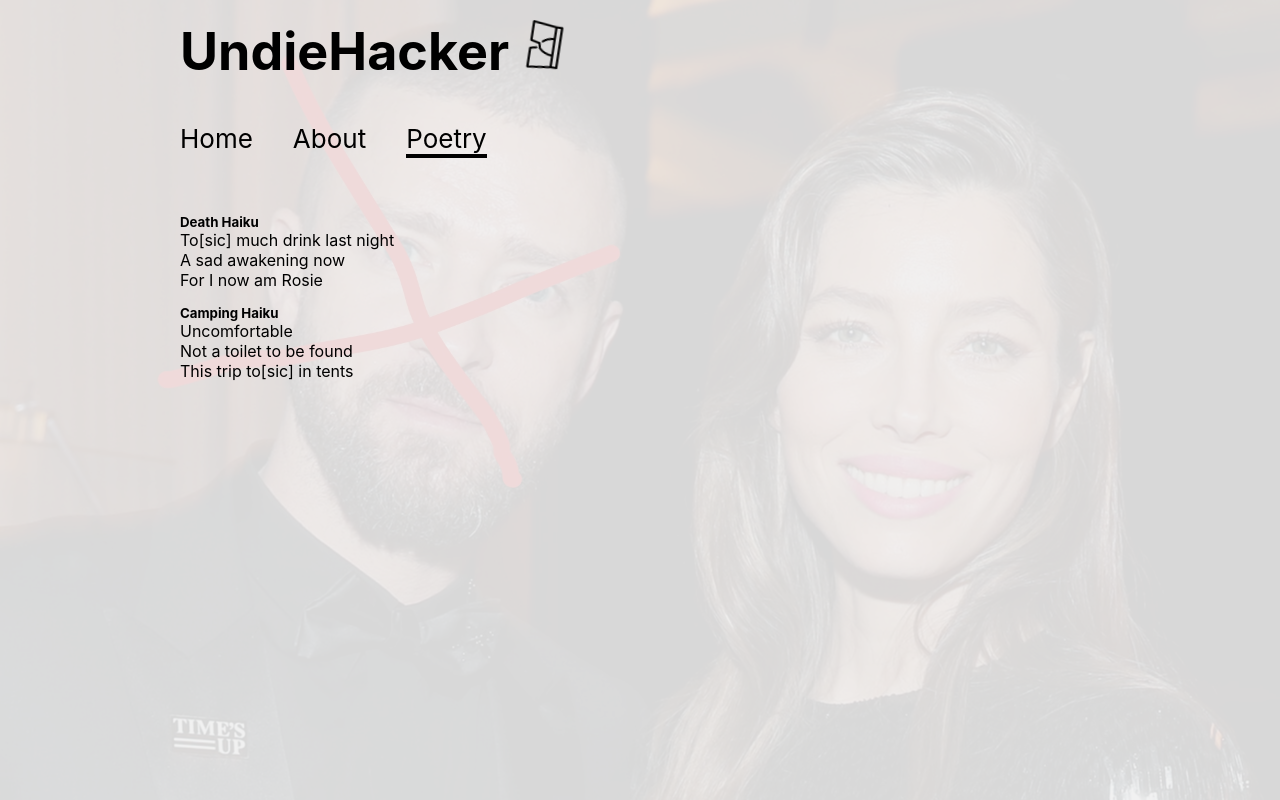
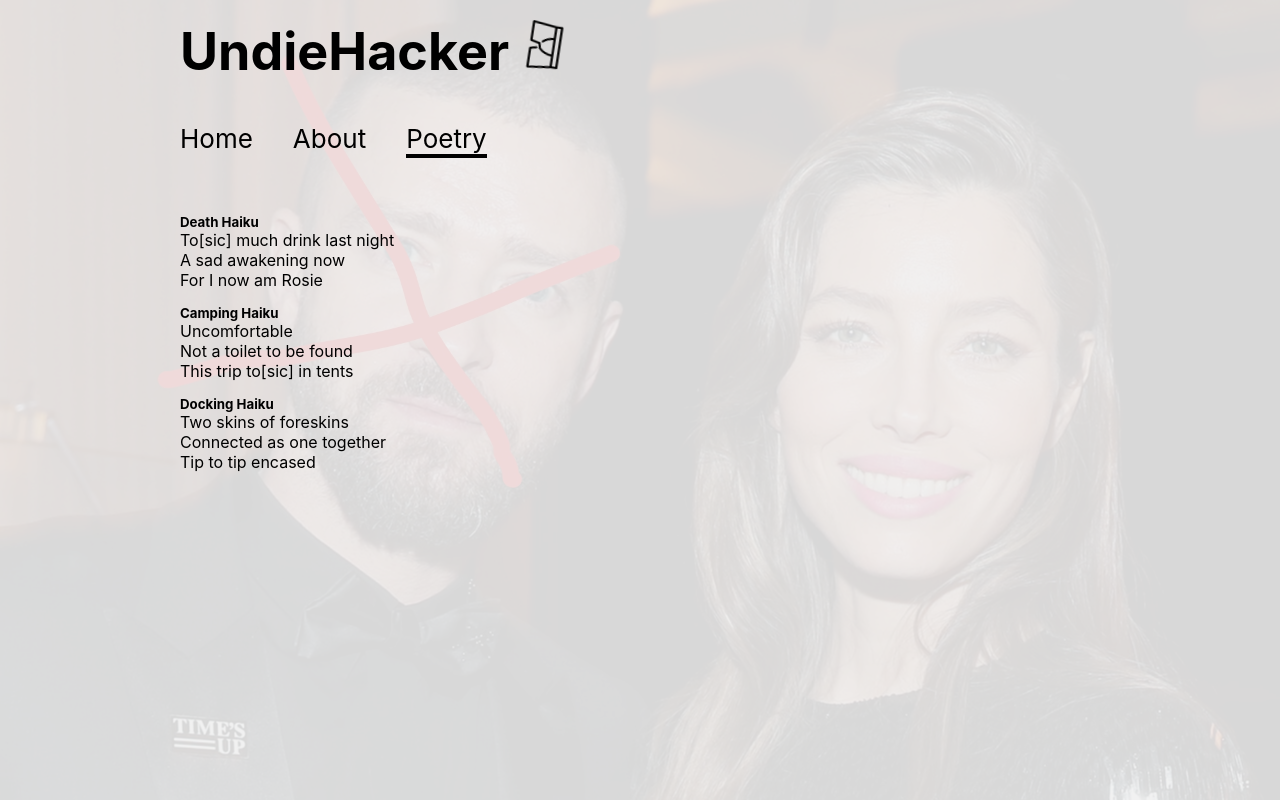
Before and after one commit to cook1emonstr/undiehacker, a React (Create React App) app: page /poetry in a window 1280 px wide. Built offline with nearby package versions, Linux system fonts and the light colour scheme.

Commit message:
docking haiku

```diff
--- a/src/App.js
+++ b/src/App.js
@@ -1,7 +1,7 @@
 import React from 'react';
 import './App.css';
 import logo from './undies.svg';
-import Main from "./components/Main";
+import Router from "./components/Router";
 import Navigation from "./components/Navigation";
 
 const App = () => (
@@ -10,11 +10,9 @@ const App = () => (
             <h1>UndieHacker  <img src={logo} className="App-logo" alt="logo" /></h1>
             <Navigation />
         </header>
-
-
-    <div className='main-wrapper'>
-        <Main />
-    </div>
+        <div className='main-wrapper'>
+            <Router />
+        </div>
     </div>
 );
 
--- a/src/components/Main.js
+++ b/src/components/Router.js
@@ -4,7 +4,7 @@ import About from "../pages/About";
 import Poetry from "../pages/Poetry";
 import React from "react";
 
-export const Main = () => (
+export const Router = () => (
     <Switch>
         <Route exact path='/' component={Home}/>
         <Route exact path='/about' component={About}/>
@@ -12,4 +12,4 @@ export const Main = () => (
     </Switch>
 );
 
-export default Main;
+export default Router;
--- a/src/pages/Poetry.js
+++ b/src/pages/Poetry.js
@@ -14,6 +14,12 @@ export const Poetry = () => (
             Not a toilet to be found <br/>
             This trip to[sic] in tents <br/>
         </p>
+        <h5>Docking Haiku</h5>
+        <p>
+            Two skins of foreskins <br/>
+            Connected as one together <br/>
+            Tip to tip encased <br/>
+        </p>
     </div>
 );
 
```
